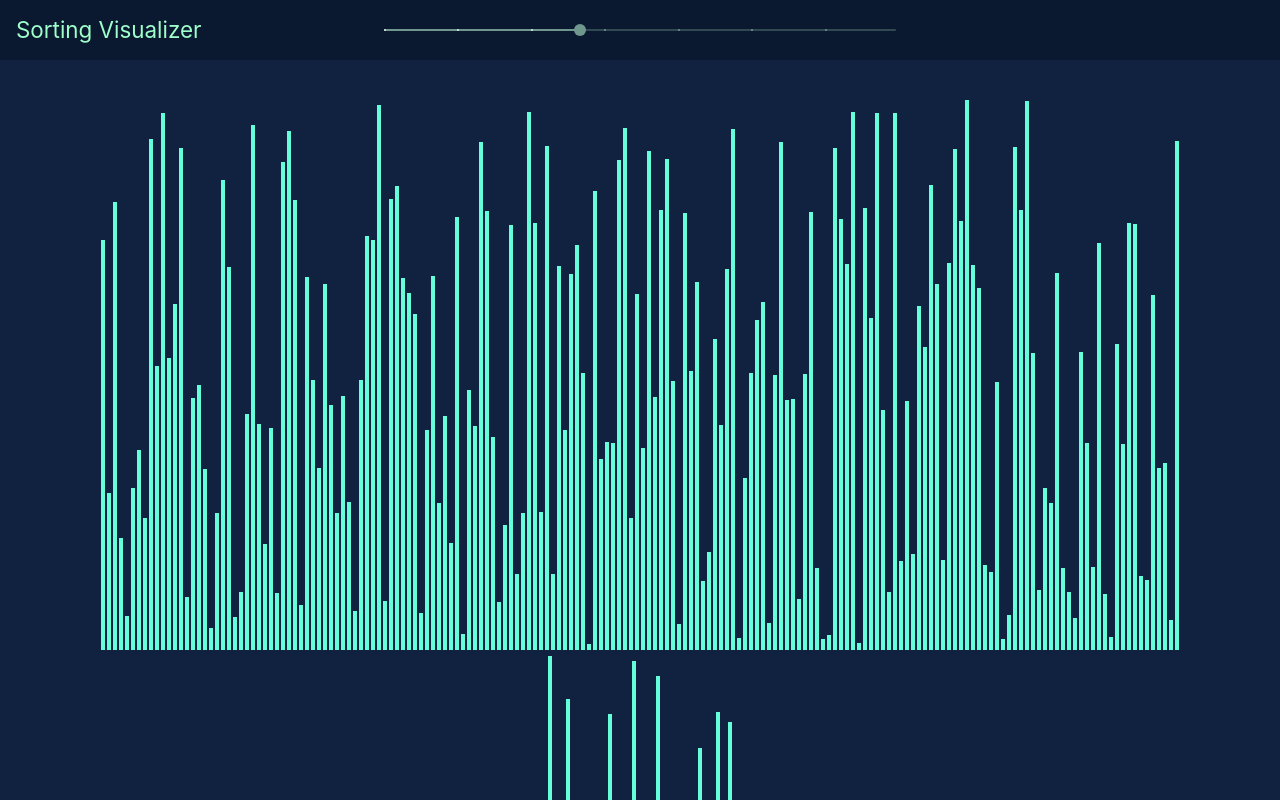
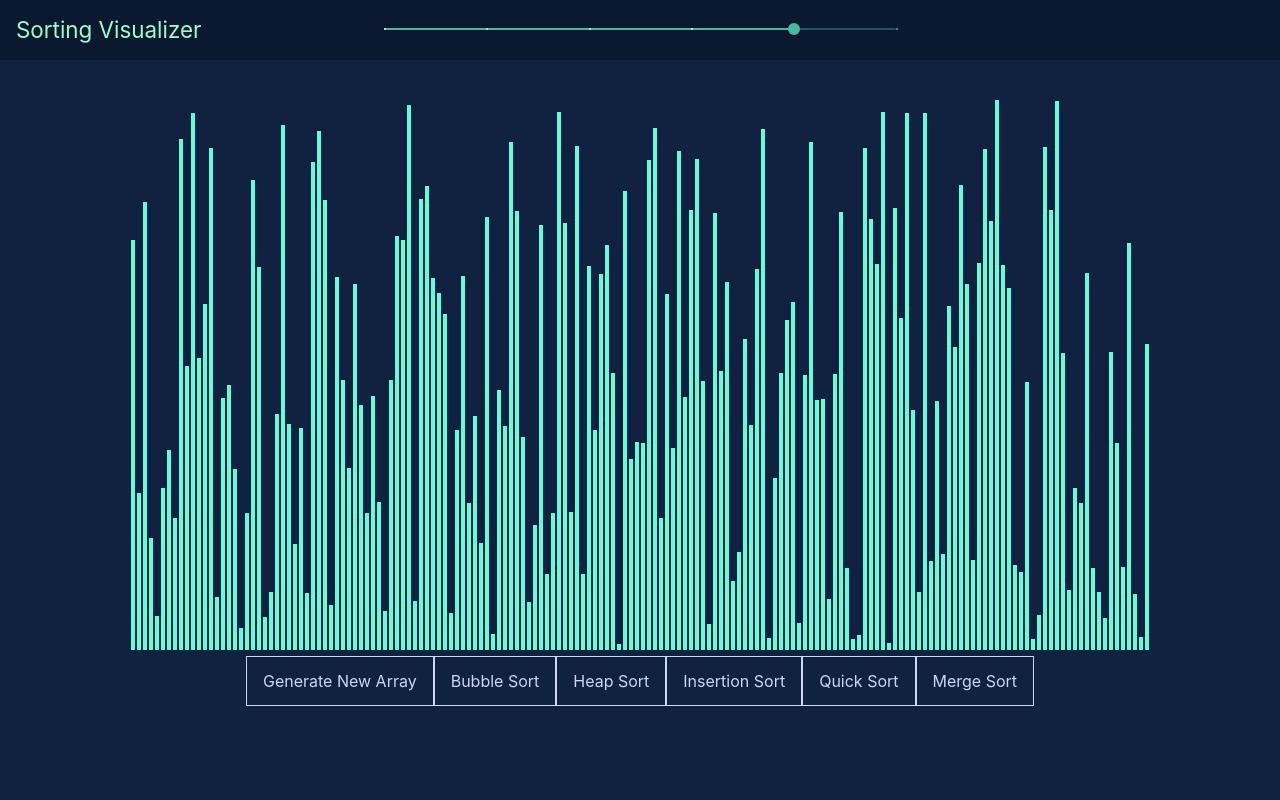
Before and after one commit to salazarbrandon1257/sorting-visualizer, a React (Create React App) app: page / in a window 1280 px wide. Shown: the top 800 px of the page. Built offline with nearby package versions, Linux system fonts and the light colour scheme.

Commit message:
main2 : Ending up changing location of slider, everything worksnow, adding a footer and functionality to switch between algos next

```diff
--- a/src/SortingVisualizer/SortingVisualizer.css
+++ b/src/SortingVisualizer/SortingVisualizer.css
@@ -38,3 +38,21 @@ button:active {
   transform: scale(0.98);
   box-shadow: 3px 2px 22px 1px rgba(0, 0, 0, 0.24);
 }
+
+#dz2 {
+  position: fixed;
+  top:   15px;
+  width: 40%;
+  margin: auto;
+  left: 25%;
+  right: 25%;
+
+
+  color: #49b89e;
+  cursor: pointer;
+  height: 2px;
+  display: inline-block;
+  box-sizing: content-box;
+  touch-action: none;
+  -webkit-tap-highlight-color: transparent;
+}
--- a/src/SortingVisualizer/SortingVisualizer.jsx
+++ b/src/SortingVisualizer/SortingVisualizer.jsx
@@ -5,12 +5,13 @@ import {getQuickSortAnimations} from '../sortingAlgorithms/QuickSort.js';
 import {getHeapSortAnimations} from '../sortingAlgorithms/HeapSort.js';
 import {getInsertionSortAnimations} from '../sortingAlgorithms/InsertionSort.js';
 import './SortingVisualizer.css';
+import Slider from '@material-ui/core/Slider';
 
 // Change this value for the speed of the animations.
 const ANIMATION_SPEED_MS = 1;
 
 // Change this value for the number of bars (value) in the array.
-const NUMBER_OF_ARRAY_BARS = 219;
+const NUMBER_OF_ARRAY_BARS = 170;
 
 // This is the main color of the array bars.
 const PRIMARY_COLOR = '#64ffda';
@@ -18,9 +19,9 @@ const PRIMARY_COLOR = '#64ffda';
 // This is the color of array bars that are being compared throughout the animations.
 const SECONDARY_COLOR = 'red';
 
-export const setArrayBarNumberOut = {
-
-};
+function valuetext(value) {
+  return `${value}°C`;
+}
 
 
 export default class SortingVisualizer extends React.Component {
@@ -40,8 +41,6 @@ export default class SortingVisualizer extends React.Component {
     const array = [];
     const arrayBars = document.getElementsByClassName('array-bar');
 
-    console.log(arrayBarNumber);
-    console.log(arrayBars.length);
     for (let i = 0; i < arrayBarNumber; i++) {
       array.push(randomIntFromInterval(5, 550));
       if (arrayBars.length > 0 && arrayBarNumber === arrayBars.length){
@@ -54,13 +53,13 @@ export default class SortingVisualizer extends React.Component {
   }
 
   setArrayBarNumber() {
-//here I will inpout the new number, grabbed from the html onvhange on the other file
-    const arrayBarNumber = document.getElementById('dz').getElementsByTagName('span')[9].ariaValueNow;
-     console.log(arrayBarNumber);
-    //$('.App nav span.MuiSlider-thumb').ariaValueNow;
-
-    this.setState({arrayBarNumber : arrayBarNumber}, () => {    console.log(this.state.arrayBarNumber);});
-    this.resetArray(arrayBarNumber);
+    var arrayBarNumber = NUMBER_OF_ARRAY_BARS;
+    //here I will inpout the new number, grabbed from the html onvhange on the other file
+    if (document.getElementById('dz2')){
+      arrayBarNumber = document.getElementById('dz2').getElementsByTagName('span')[9].ariaValueNow;
+      this.setState({arrayBarNumber : arrayBarNumber});
+      this.resetArray(arrayBarNumber);
+    }
   }
 
   mergeSort() {
@@ -200,7 +199,20 @@ export default class SortingVisualizer extends React.Component {
     const {array} = this.state;
 
     return (
+
       <div className="array-container">
+        <div id="dz2" className="visualizer-container">
+        <Slider
+          id="dz2"
+          defaultValue={170}
+          onChangeCommitted={() => this.setArrayBarNumber()}
+          getAriaValueText={valuetext}
+          aria-labelledby="discrete-slider"
+          step={40}
+          marks
+          min={10}
+          max={210}
+          /></div>
         {array.map((value, idx) => (
           <div
             className="array-bar"
@@ -216,9 +228,10 @@ export default class SortingVisualizer extends React.Component {
         <button onClick={() => this.heapSort()}>Heap Sort</button>
         <button onClick={() => this.insertionSort()}>Insertion Sort</button>
         <button onClick={() => this.quickSort()}>Quick Sort</button>
-        <button onClick={() => this.setArrayBarNumber()}>Merge Sort</button>
+        <button onClick={() => this.mergeSort()}>Merge Sort</button>
         </div>
         </div>
+
     );
   }
 }
--- a/src/components/NavigationBar.js
+++ b/src/components/NavigationBar.js
@@ -1,13 +1,6 @@
 import React from 'react';
 import { Navbar } from 'react-bootstrap';
 import styled from 'styled-components';
-import Slider from '@material-ui/core/Slider';
-//import objects from '../objects/objects';
-
-function valuetext(value) {
-  return `${value}°C`;
-}
-
 
 const Styles = styled.div`
   .navbar { background-color: #0a192f; }
@@ -35,30 +28,12 @@ const Styles = styled.div`
     -webkit-tap-highlight-color: transparent;
   }
 `;
-function sendArrayBarNumber(){
-  console.log("sendarray numbner is called");
-  //objects['FirstComponent'] = this;
-  }
-
-
 
 export const NavigationBar = () => (
   <Styles>
     <Navbar expand="lg">
       <Navbar.Brand href="/">Sorting Visualizer</Navbar.Brand>
       <Navbar.Toggle aria-controls="basic-navbar-nav" />
-      <Slider
-      id="dz"
-
-        defaultValue={90}
-        onChangeCommitted={sendArrayBarNumber}
-        getAriaValueText={valuetext}
-        aria-labelledby="discrete-slider"
-        step={30}
-        marks
-        min={10}
-        max={219}
-      />
     </Navbar>
   </Styles>
 )
--- a/src/objects.js/objects.js
+++ /dev/null
@@ -1,2 +0,0 @@
-let objects= {};
-export default objects;
```
